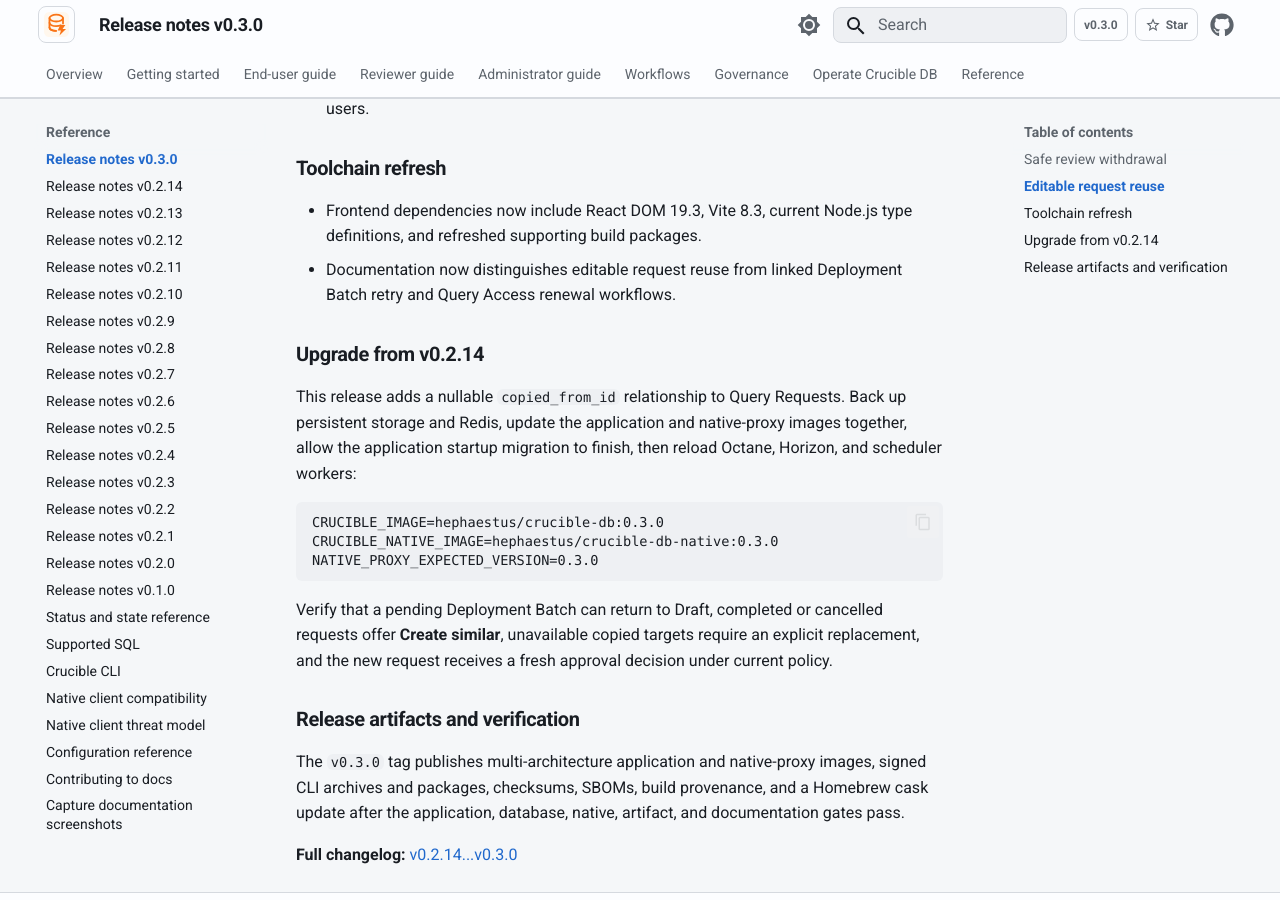
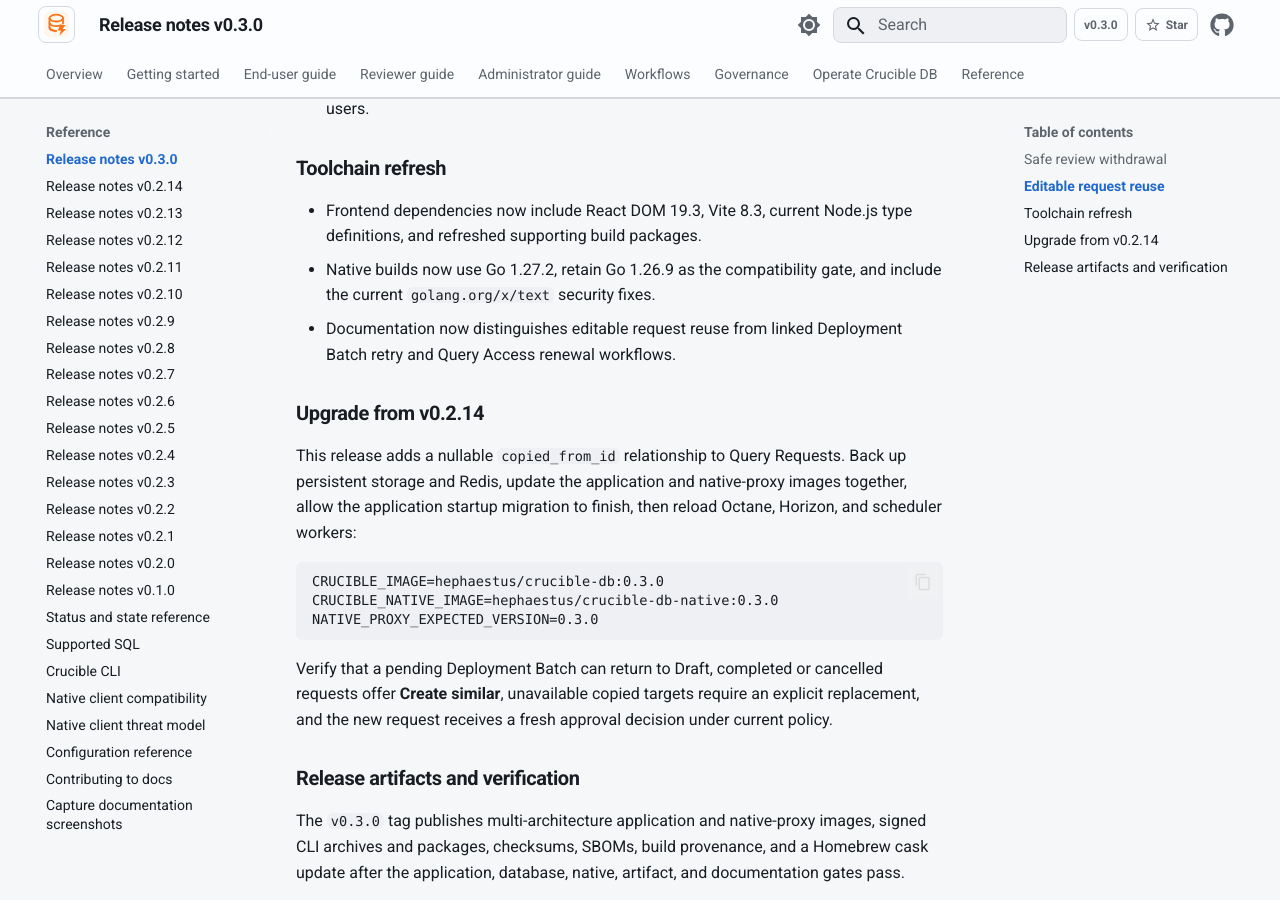
Before and after one commit to adiwidia-dev/crucible-db, an MkDocs documentation site: the page built from docs/releases/v0.3.0.md, in a window 1280 px wide and 900 px high, scrolled down 807 px. Built offline with MkDocs 1.6.1 and Material for MkDocs 9.7.7, drawn with Linux system fonts in a browser that asks for light colours.

Commit message:
chore(native): apply Go security updates

```diff
--- a/docs/releases/v0.3.0.md
+++ b/docs/releases/v0.3.0.md
@@ -20,6 +20,7 @@ Crucible DB v0.3.0 makes postponed review work safe to resume later and lets tea
 ## Toolchain refresh
 
 - Frontend dependencies now include React DOM 19.3, Vite 8.3, current Node.js type definitions, and refreshed supporting build packages.
+- Native builds now use Go 1.27.2, retain Go 1.26.9 as the compatibility gate, and include the current `golang.org/x/text` security fixes.
 - Documentation now distinguishes editable request reuse from linked Deployment Batch retry and Query Access renewal workflows.
 
 ## Upgrade from v0.2.14
```
Also changed, not shown: CHANGELOG.md (+1 -0 lines), docs/operations/production.md (+1 -1 lines), 5 other files.
